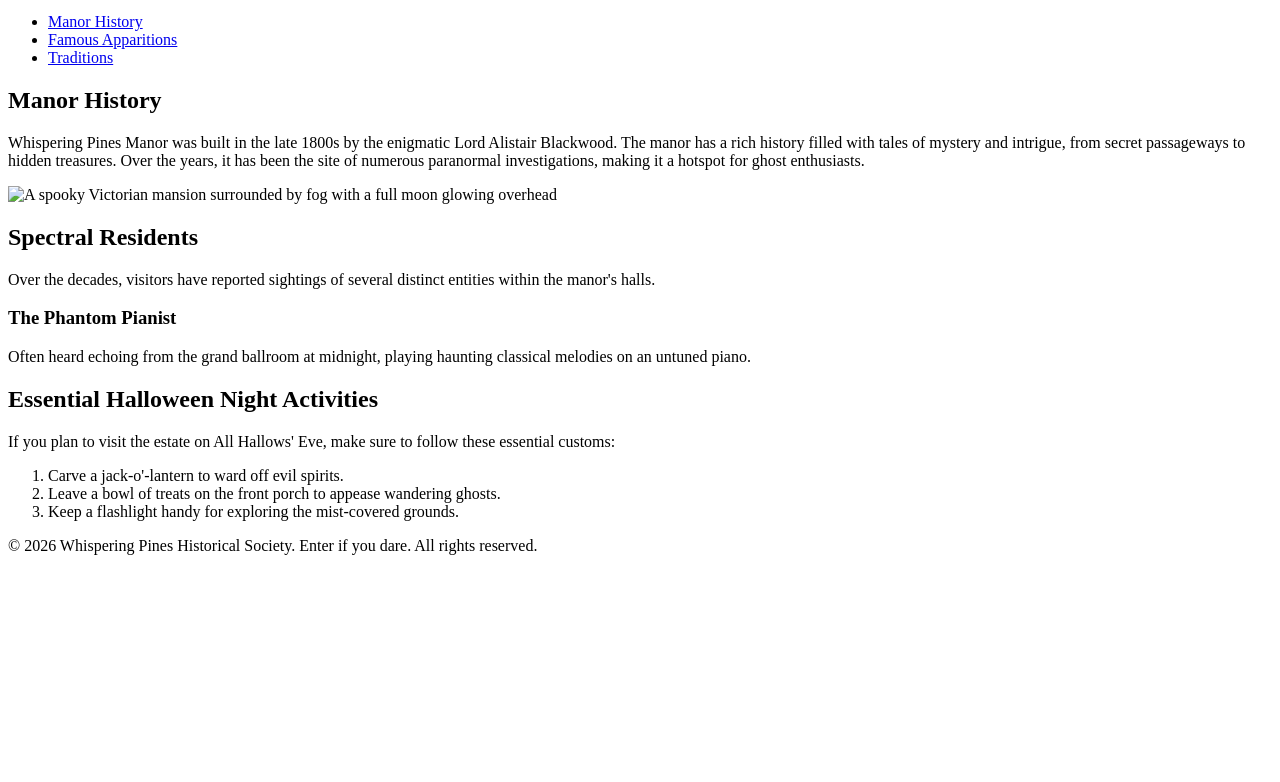
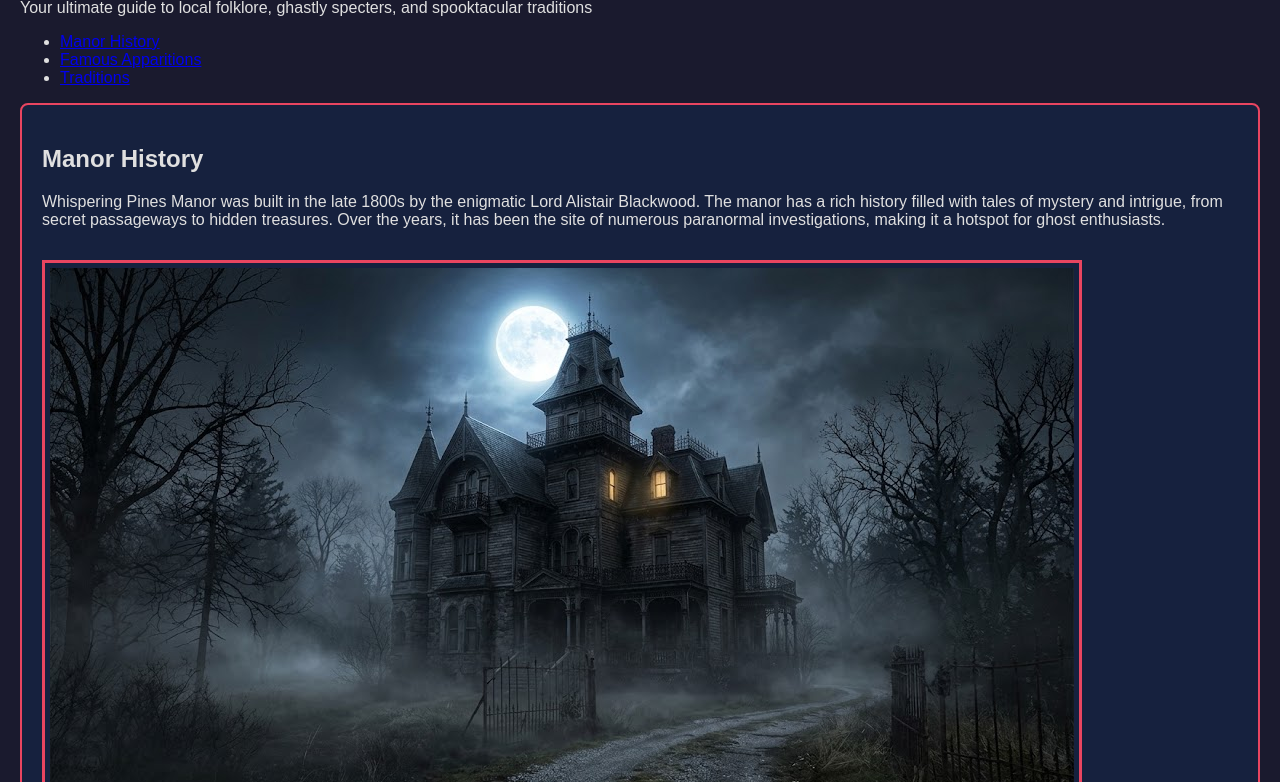
Before and after one commit to Sierra-Hanes/Vscoder, a plain HTML site: page index.html in a window 1280 px wide. Shown: the part 101-883 px from the top of the page. Before the commit the page ends 800 px from the top, so only its background shows below. Drawn offline with Linux system fonts and the light colour scheme.

Commit message:
add style.css

```diff
--- a/index.html
+++ b/index.html
@@ -1,6 +1,7 @@
 <!DOCTYPE html>
 <html lang="en">
 <head>
+    <link rel="stylesheet" href="style.css">
     <meta charset="UTF-8">
     <title>Whispering Pines Manor</title>
 </head>
@@ -21,7 +22,7 @@
         <section id="history">
             <h2>Manor History</h2>
             <p>Whispering Pines Manor was built in the late 1800s by the enigmatic Lord Alistair Blackwood. The manor has a rich history filled with tales of mystery and intrigue, from secret passageways to hidden treasures. Over the years, it has been the site of numerous paranormal investigations, making it a hotspot for ghost enthusiasts.</p>
-            <img src="haunted-house.jpg" alt="A spooky Victorian mansion surrounded by fog with a full moon glowing overhead">
+            <img src="mansion.jpg" alt="A spooky Victorian mansion surrounded by fog with a full moon glowing overhead">
         </section>
 
         <section id="ghosts">
--- /dev/null
+++ b/style.css
@@ -0,0 +1,26 @@
+/* Type Selector */
+body {
+    background-color: #1a1a2e;
+    color: #e0e0e0;
+    font-family: Arial, sans-serif;
+    margin: 0;
+    padding: 20px;
+}
+
+/* ID Selector with Box Model */
+#history {
+    background-color: #16213e;
+    border: 2px solid #e94560;
+    padding: 20px;
+    margin-bottom: 20px;
+    border-radius: 8px;
+}
+
+/* Class Selector or additional styling */
+img {
+    max-width: 100%;
+    height: auto;
+    border: 3px solid #e94560;
+    padding: 5px;
+    margin-top: 15px;
+}
```
